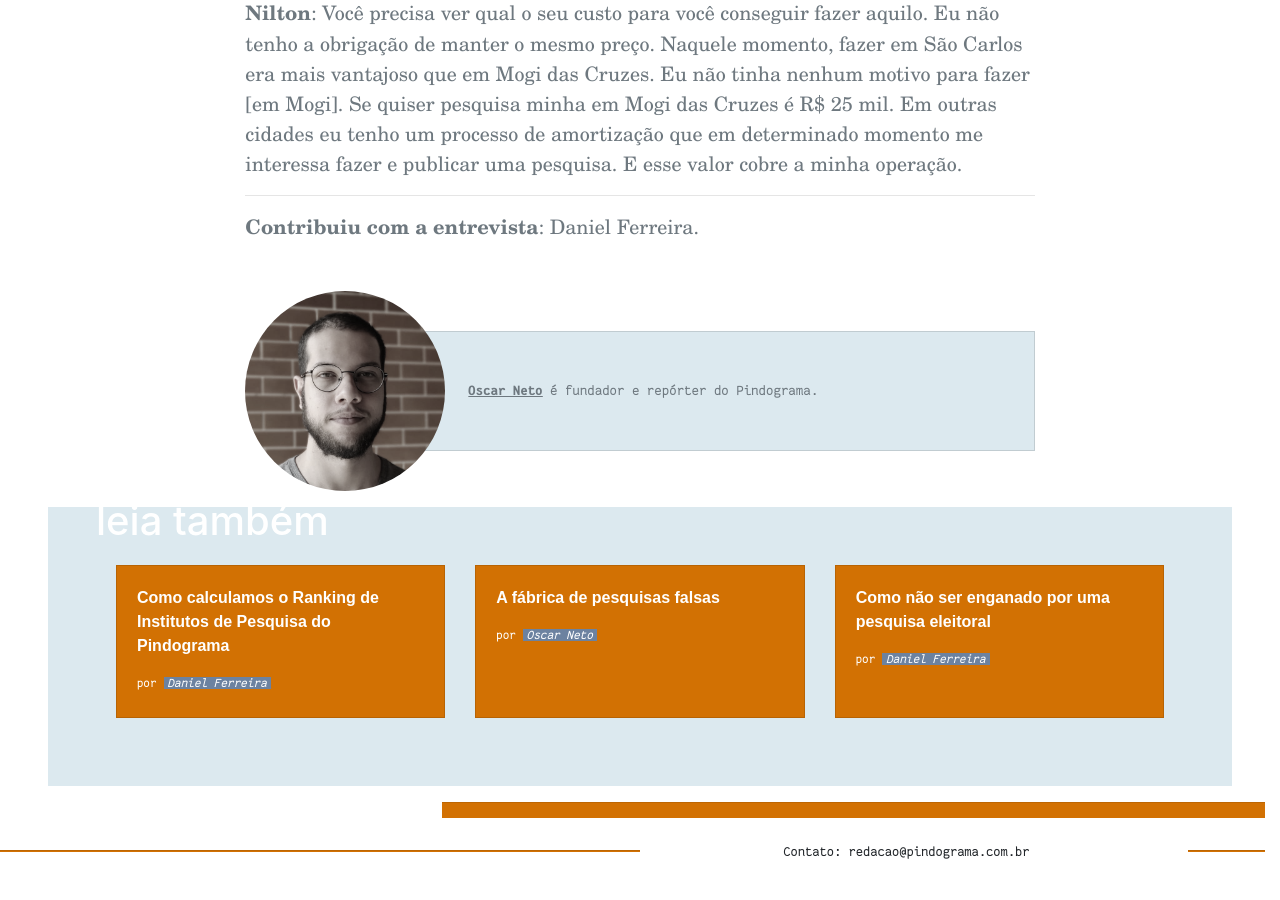
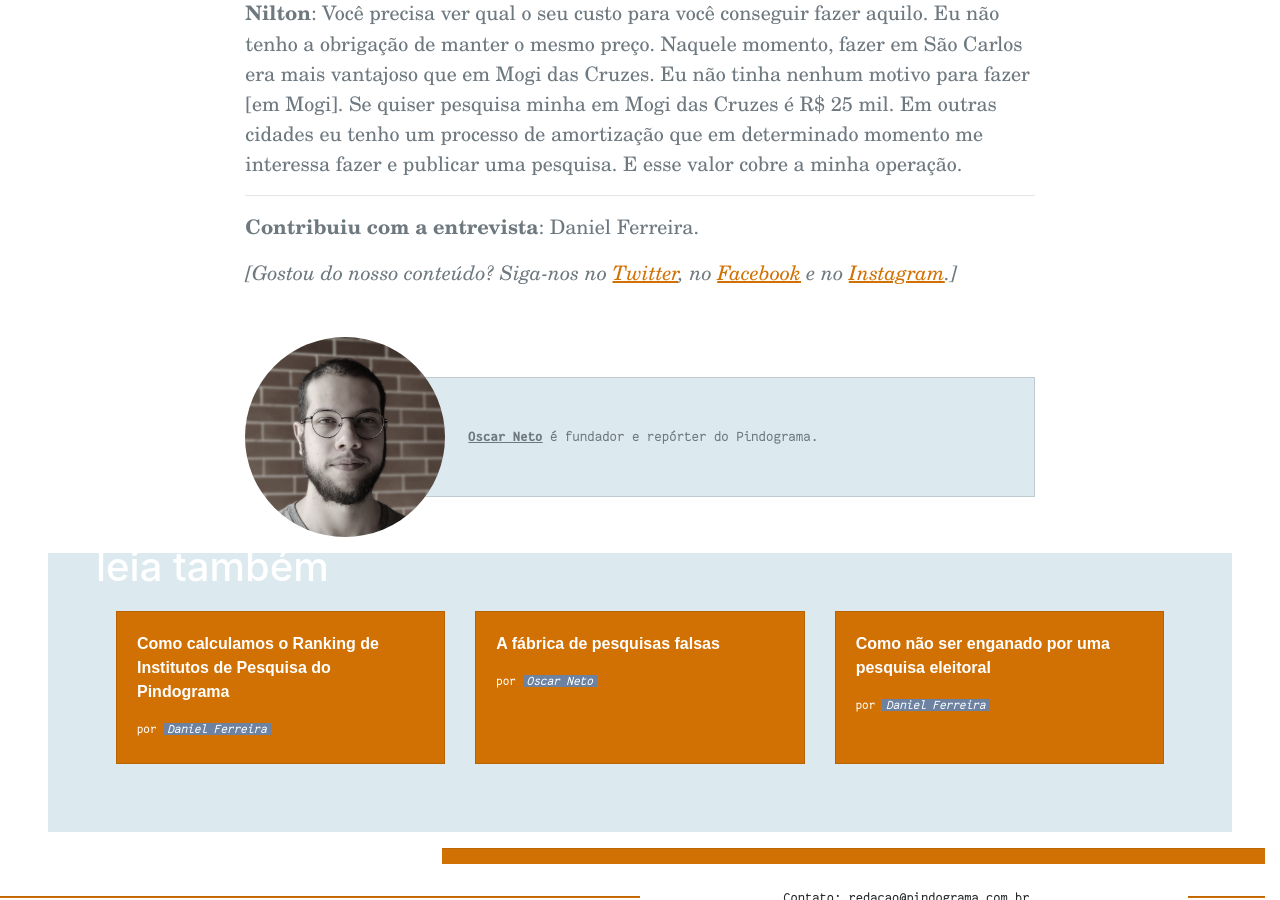
Before and after one commit to pindograma/pindograma.github.io, a Jekyll site: the page built from _posts/2020-09-07-nilton.md, in a window 1280 px wide and 900 px high, scrolled down 9558 px. Built offline with Jekyll 4.4.1, drawn with Linux system fonts in a browser that asks for light colours.

Commit message:
website: insert information about our social networks

```diff
--- a/_layouts/post.html
+++ b/_layouts/post.html
@@ -26,6 +26,10 @@ layout: default
         <div class="col-8">
           <div class="row my-5 article-text">
             {{ content }}
+
+            <p><i>[Gostou do nosso conteúdo? Siga-nos no <a href="https://twitter.com/pindograma">Twitter</a>,
+            no <a href="https://www.facebook.com/pindograma">Facebook</a> e no
+            <a href="www.instagram.com/pindograma/">Instagram</a>.]</i></p>
           </div>
 
           <div class="row">
@@ -86,6 +90,10 @@ layout: default
 
       <div class="row p-4 article-text">
         {{ content }}
+
+        <p><i>[Gostou do nosso conteúdo? Siga-nos no <a href="https://twitter.com/pindograma">Twitter</a>,
+        no <a href="https://www.facebook.com/pindograma">Facebook</a> e no
+        <a href="www.instagram.com/pindograma/">Instagram</a>.]</i></p>
       </div>
 
       <div class="row">
```
